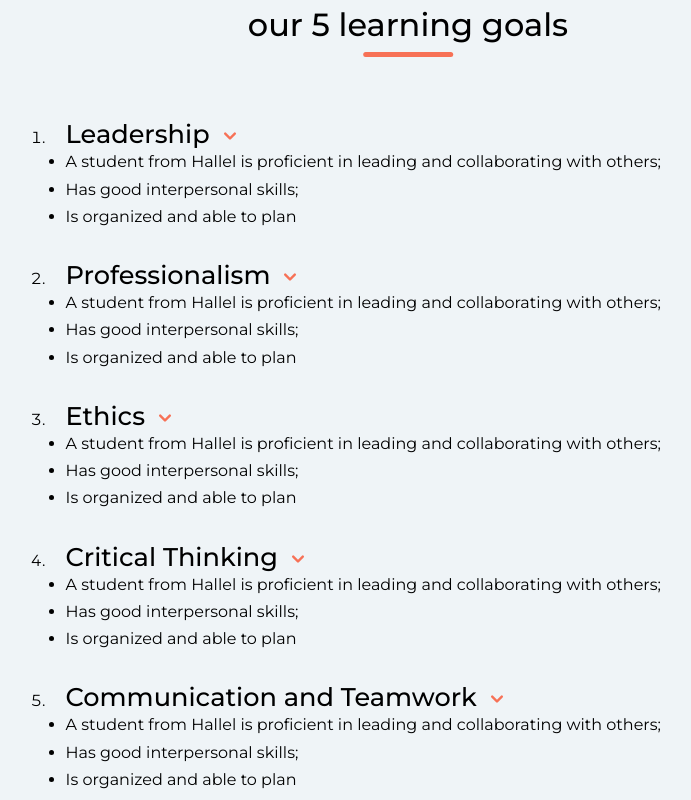
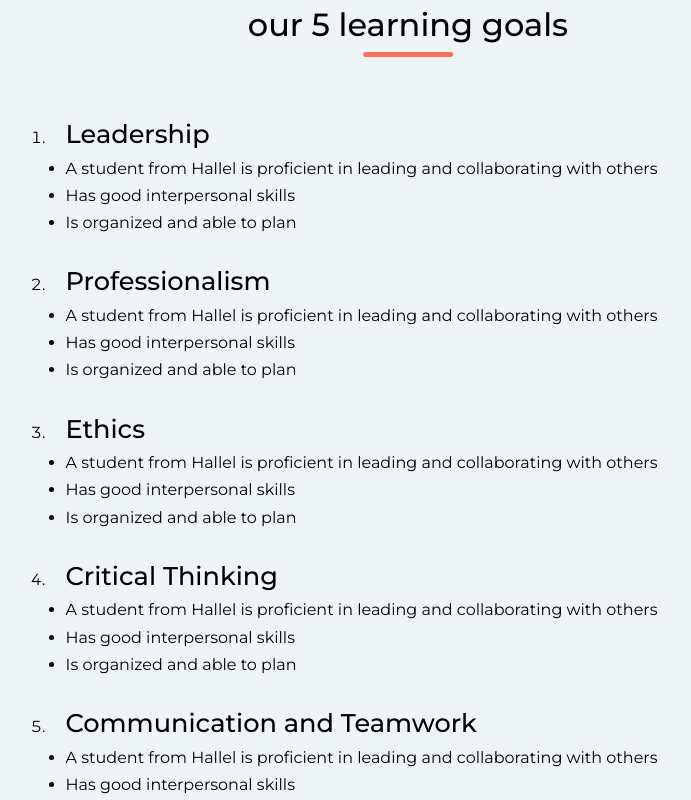
Before and after one commit to kwesiObuobi/Hallel_Project, a React (Create React App) app: page /academics in a window 1280 px wide. Shown: the part 900-1700 px from the top of the page, without its empty margins (232-923 px from the left). Built offline with nearby package versions, Linux system fonts and the light colour scheme.

Commit message:
Added media queries to 'Learning goals' section

```diff
--- a/src/components/home_view/academics_page/learning_goals/learning_goals.css
+++ b/src/components/home_view/academics_page/learning_goals/learning_goals.css
@@ -22,6 +22,10 @@
     gap: 0.5rem;
 }
 
+.academics__learning-goals-item-h3 {
+    margin-bottom: 0.5rem;
+}
+
 .academics__learning-goals-item-content-toggle {
     margin-top: 0.2rem;
     color: var(--color-hallel-orange1);
@@ -32,3 +36,11 @@
 .academics__learning-goals-item-description-box {
     list-style-type: disc;
 }
+
+@media screen and (max-width: 1000px /*1024*/) {
+
+    .academics__learning-goals-list {
+        width: 100%;
+    }
+
+}
--- a/src/components/home_view/academics_page/learning_goals/learning_goals.jsx
+++ b/src/components/home_view/academics_page/learning_goals/learning_goals.jsx
@@ -13,12 +13,11 @@ const LearningGoals = () => {
                 <li className="academics__learning-goals-item">
                     <div className="academics__learning-goals-item-heading-row">
                         <h3 className="academics__learning-goals-item-h3">Leadership</h3>
-                        {/* <button className="academics__learning-goals-item-content-toggle">+</button> */}
-                        <HiChevronDown className='academics__learning-goals-item-content-toggle'/>
+                        {/* <HiChevronDown className='academics__learning-goals-item-content-toggle'/> */}
                     </div>
                     <ul className="academics__learning-goals-item-description-box">
-                        <li classsName="academics__learning-goals-desc-box-item">A student from Hallel is proficient in leading and collaborating with others;</li>
-                        <li classsName="academics__learning-goals-desc-box-item">Has good interpersonal skills;</li>
+                        <li classsName="academics__learning-goals-desc-box-item">A student from Hallel is proficient in leading and collaborating with others</li>
+                        <li classsName="academics__learning-goals-desc-box-item">Has good interpersonal skills</li>
                         <li classsName="academics__learning-goals-desc-box-item">Is organized and able to plan</li>
                     </ul>
                 </li>
@@ -26,11 +25,11 @@ const LearningGoals = () => {
                 <li className="academics__learning-goals-item">
                     <div className="academics__learning-goals-item-heading-row">
                         <h3 className="academics__learning-goals-item-h3">Professionalism</h3>
-                        <HiChevronDown className='academics__learning-goals-item-content-toggle'/>
+                        {/* <HiChevronDown className='academics__learning-goals-item-content-toggle'/> */}
                     </div>
                     <ul className="academics__learning-goals-item-description-box">
-                        <li classsName="academics__learning-goals-desc-box-item">A student from Hallel is proficient in leading and collaborating with others;</li>
-                        <li classsName="academics__learning-goals-desc-box-item">Has good interpersonal skills;</li>
+                        <li classsName="academics__learning-goals-desc-box-item">A student from Hallel is proficient in leading and collaborating with others</li>
+                        <li classsName="academics__learning-goals-desc-box-item">Has good interpersonal skills</li>
                         <li classsName="academics__learning-goals-desc-box-item">Is organized and able to plan</li>
                     </ul>
                 </li>
@@ -38,11 +37,11 @@ const LearningGoals = () => {
                 <li className="academics__learning-goals-item">
                     <div className="academics__learning-goals-item-heading-row">
                         <h3 className="academics__learning-goals-item-h3">Ethics</h3>
-                        <HiChevronDown className='academics__learning-goals-item-content-toggle'/>
+                        {/* <HiChevronDown className='academics__learning-goals-item-content-toggle'/> */}
                     </div>
                     <ul className="academics__learning-goals-item-description-box">
-                        <li classsName="academics__learning-goals-desc-box-item">A student from Hallel is proficient in leading and collaborating with others;</li>
-                        <li classsName="academics__learning-goals-desc-box-item">Has good interpersonal skills;</li>
+                        <li classsName="academics__learning-goals-desc-box-item">A student from Hallel is proficient in leading and collaborating with others</li>
+                        <li classsName="academics__learning-goals-desc-box-item">Has good interpersonal skills</li>
                         <li classsName="academics__learning-goals-desc-box-item">Is organized and able to plan</li>
                     </ul>
                 </li>
@@ -50,11 +49,11 @@ const LearningGoals = () => {
                 <li className="academics__learning-goals-item">
                     <div className="academics__learning-goals-item-heading-row">
                         <h3 className="academics__learning-goals-item-h3">Critical Thinking</h3>
-                        <HiChevronDown className='academics__learning-goals-item-content-toggle'/>
+                        {/* <HiChevronDown className='academics__learning-goals-item-content-toggle'/> */}
                     </div>
                     <ul className="academics__learning-goals-item-description-box">
-                        <li classsName="academics__learning-goals-desc-box-item">A student from Hallel is proficient in leading and collaborating with others;</li>
-                        <li classsName="academics__learning-goals-desc-box-item">Has good interpersonal skills;</li>
+                        <li classsName="academics__learning-goals-desc-box-item">A student from Hallel is proficient in leading and collaborating with others</li>
+                        <li classsName="academics__learning-goals-desc-box-item">Has good interpersonal skills</li>
                         <li classsName="academics__learning-goals-desc-box-item">Is organized and able to plan</li>
                     </ul>
                 </li>
@@ -62,11 +61,11 @@ const LearningGoals = () => {
                 <li className="academics__learning-goals-item">
                     <div className="academics__learning-goals-item-heading-row">
                         <h3 className="academics__learning-goals-item-h3">Communication and Teamwork</h3>
-                        <HiChevronDown className='academics__learning-goals-item-content-toggle'/>
+                        {/* <HiChevronDown className='academics__learning-goals-item-content-toggle'/> */}
                     </div>
                     <ul className="academics__learning-goals-item-description-box">
-                        <li classsName="academics__learning-goals-desc-box-item">A student from Hallel is proficient in leading and collaborating with others;</li>
-                        <li classsName="academics__learning-goals-desc-box-item">Has good interpersonal skills;</li>
+                        <li classsName="academics__learning-goals-desc-box-item">A student from Hallel is proficient in leading and collaborating with others</li>
+                        <li classsName="academics__learning-goals-desc-box-item">Has good interpersonal skills</li>
                         <li classsName="academics__learning-goals-desc-box-item">Is organized and able to plan</li>
                     </ul>
                 </li>
```
